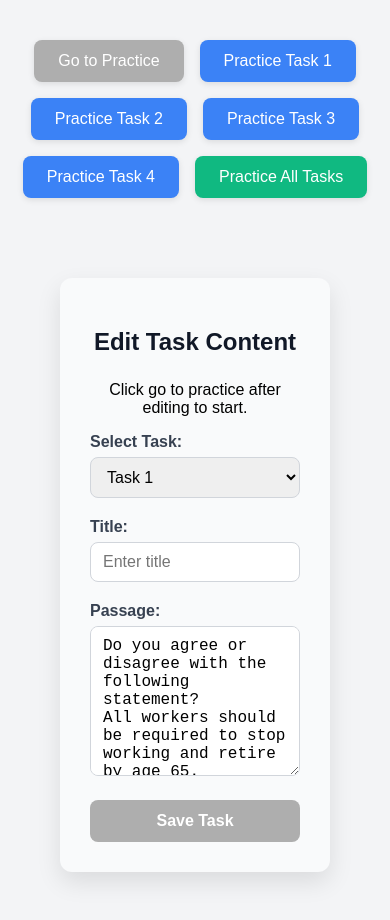
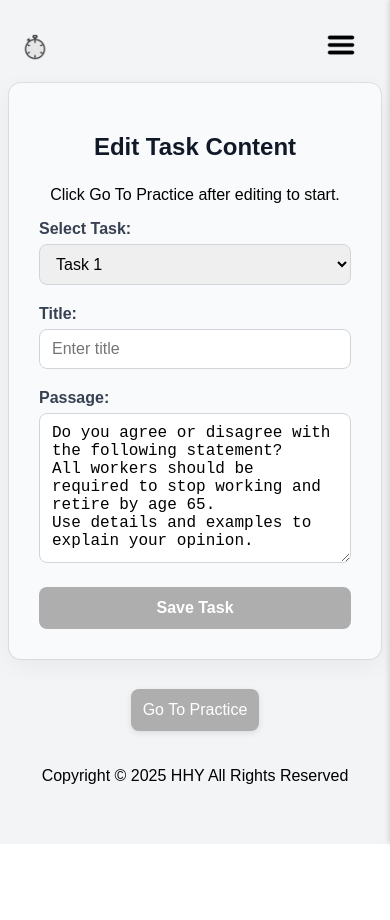
Before and after one commit to Yu-1223/Toefl-Speaking-Timer, a React (Create React App) app: page / in a window 390 px wide. Shown: the top 920 px of the page. After the commit the page ends 844 px from the top, so only its background shows below. Built offline with nearby package versions, Linux system fonts and the light colour scheme.

Commit message:
UPDATE mobile

```diff
--- a/src/App.css
+++ b/src/App.css
@@ -5,23 +5,29 @@
   flex-direction: column;
   align-items: center;
   justify-content: flex-start;
-  background-color: #f3f4f6; /* light gray */
-  padding: 40px 20px;
+  background-color: #f3f4f6;
   font-family: Arial, sans-serif;
 }
 
 /* Header layout */
 .header {
   display: flex;
-  flex-wrap: wrap;
+  flex-direction: column;
   justify-content: center;
   gap: 16px;
-  margin-bottom: 40px;
+  margin-bottom: 20px;
+}
+
+.header-button {
+  display: grid;
+  width: 80vw;
+  grid-template-columns: repeat(auto-fill, minmax(150px, 1fr)); /* Equal width columns */
+  gap: 20px; /* Space between items */
 }
 
 /* Base button styles */
 .button {
-  padding: 12px 24px;
+  padding: 12px;
   border: none;
   border-radius: 8px;
   font-size: 16px;
@@ -61,3 +67,107 @@
   background-color: gray;
   transform: translateY(-2px);
 }
+
+.sidebar {
+  position: fixed;
+  right: 0;  /* move sidebar to the right */
+  width: 250px;
+  height: 100%; /* full height minus header */
+  background-color: #f9f9f9;
+  box-shadow: -2px 0 5px rgba(0,0,0,0.1); /* shadow on the left side of sidebar */
+
+  /* Start off-screen to the right */
+  transform: translateX(100%);
+  transition: transform 0.3s ease-in-out;
+
+  z-index: 999;
+  display: flex;
+}
+
+/* When sidebar is open */
+.sidebar.show {
+  transform: translateX(0); /* bring it into view */
+}
+
+.sidebar-content {
+  display: flex;
+  flex-direction: column;
+  width: 100%;
+}
+
+.sidebar-content .button {
+  margin-bottom: 10px;
+}
+
+/* Toggle button for mobile */
+.menu-toggle {
+  padding: 10px 15px;
+  border: none;
+  border-radius: 4px;
+  cursor: pointer;
+  color: black;
+  background-color: #f3f4f6;
+}
+
+.close-toggle {
+  border: none;
+  border-radius: 4px;
+  cursor: pointer;
+  color: black;
+  background-color: #f9f9f9;
+  padding: 20px;
+}
+
+.header-mobile {
+  display: flex;
+  width: 90%;
+  padding: 0px;
+  justify-content: space-between;
+  margin-top: 20px;
+}
+
+.logo {
+  display: flex;
+  align-items: center;
+  justify-content: center;
+  column-gap: 5px;
+}
+
+.sidebar-icon {
+  width: 30px;
+  height: 30px;
+}
+
+.sidebar-button {
+  width: 100%;
+  padding: 12px 20px;
+  background-color: #f9f9f9; /* White background */
+  border: none; /* Remove default borders */
+
+  border-bottom: 1px solid #b6b6b6; /* Soft divider */
+
+  font-size: 18px;
+  font-weight: 500;
+  color: #504f4f;
+
+  text-align: left;
+  cursor: pointer;
+
+  transition: background-color 0.3s ease, color 0.3s ease;
+}
+
+.sidebar-content .sidebar-button:first-child {
+  border-top: 1px solid #b6b6b6;
+}
+
+
+@media (min-width: 769px) {
+  .header-mobile,
+  .sidebar {
+    display: none;
+  }
+
+  .main-content {
+    margin-top: 0;
+  }
+}
--- a/src/App.js
+++ b/src/App.js
@@ -1,4 +1,4 @@
-import React, { useState } from 'react';
+import React, { useState, useEffect } from 'react';
 import SpeakingTimer from './components/SpeakingTimer';
 import SingleTask from './components/SingleTask';
 import InputPage from './components/InputPage'; // import the new component
@@ -7,6 +7,21 @@ import './App.css';
 function App() {
   const [task, setTask] = useState("task 1");
   const [showInputPage, setShowInputPage] = useState(true); // toggle between pages
+  const [showSidebar, setShowSidebar] = useState(false);
+  const [isMobile, setIsMobile] = useState(window.innerWidth < 768);
+
+  // ✅ Update screen size on resize
+  useEffect(() => {
+    const handleResize = () => {
+      setIsMobile(window.innerWidth < 768);
+      if (window.innerWidth >= 768) {
+        setShowSidebar(false); // close sidebar on big screen
+      }
+    };
+
+    window.addEventListener('resize', handleResize);
+    return () => window.removeEventListener('resize', handleResize);
+  }, []);
 
   const [readingMaterials, setReadingMaterials] = useState({
     1: { title: '', passage: `Do you agree or disagree with the following statement?\nAll workers should be required to stop working and retire by age 65.\nUse details and examples to explain your opinion.` },
@@ -17,26 +32,82 @@ function App() {
 
   return (
     <div className="app-container">
-      <header className="header">
-        <button onClick={() => setShowInputPage(!showInputPage)} className="button button-gray">
-          {showInputPage ? "Go to Practice" : "Edit Tasks"}
+      {isMobile && (
+        <header className='header-mobile'>
+          <div className='logo'>
+            <img src='/logo.png' alt='logo' style={{ width: '30px', height: '30px' }} />
+          </div>
+          <button onClick={() => setShowSidebar(!showSidebar)} className="menu-toggle">
+              <img src='/menu.png' alt='open menu' className='sidebar-icon' />
           </button>
-        <button onClick={() => setTask("task 1")} className="button button-blue">
+        </header>
+      )}
+      {/* Sidebar - appears on mobile when toggled, always hidden on desktop */}
+      {isMobile && (
+        <aside className={`sidebar ${showSidebar ? 'show' : ''}`}>
+          {/* Content of sidebar is header-buttons on mobile */}
+          <div className='sidebar-content'>
+            <div>
+              <button onClick={() => setShowSidebar(!showSidebar)} className="close-toggle">
+                  <img src='/close.png' alt='close menu' className='sidebar-icon' />
+              </button>
+            </div>
+            <div>
+            <button onClick={() => setShowInputPage(true)} className="sidebar-button">
+              Edit Tasks
+            </button>
+            <button onClick={() => {setTask("task 1"); setShowInputPage(false);}} className="sidebar-button">
               Practice Task 1
             </button>
-        <button onClick={() => setTask("task 2")} className="button button-blue">
+            <button onClick={() => {setTask("task 2"); setShowInputPage(false);}} className="sidebar-button">
               Practice Task 2
             </button>
-        <button onClick={() => setTask("task 3")} className="button button-blue">
+            <button onClick={() => {setTask("task 3"); setShowInputPage(false);}} className="sidebar-button">
               Practice Task 3
             </button>
-        <button onClick={() => setTask("task 4")} className="button button-blue">
+            <button onClick={() => {setTask("task 4"); setShowInputPage(false);}} className="sidebar-button">
               Practice Task 4
             </button>
-        <button onClick={() => setTask("all task")} className="button button-green">
+            <button onClick={() => {setTask("all task"); setShowInputPage(false);}} className="sidebar-button">
               Practice All Tasks
             </button>
+            </div>
+
+          </div>
+        </aside>
+      )}
+
+      {/* Desktop Header (full content including buttons) */}
+      {!isMobile && (
+        <header className="header">
+          <div className='logo'>
+            <img src='/logo.png' alt='logo' style={{ width: '30px', height: '30px' }} />
+            <h2 style={{ textAlign: 'center' }}>TOEFL Speaking Timer</h2>
+          </div>
+          <div className='header-button'>
+            <button onClick={() => setShowInputPage(true)} className="button button-gray">
+              Edit Tasks
+            </button>
+            <button onClick={() => {setTask("task 1"); setShowInputPage(false);}} className="button button-blue">
+              Practice Task 1
+            </button>
+            <button onClick={() => {setTask("task 2"); setShowInputPage(false);}} className="button button-blue">
+              Practice Task 2
+            </button>
+            <button onClick={() => {setTask("task 3"); setShowInputPage(false);}} className="button button-blue">
+              Practice Task 3
+            </button>
+            <button onClick={() => {setTask("task 4"); setShowInputPage(false);}} className="button button-blue">
+              Practice Task 4
+            </button>
+            <button onClick={() => {setTask("all task"); setShowInputPage(false);}} className="button button-green">
+              Practice All Tasks
+            </button>
+          </div>
         </header>
+      )}
+
+
 
       {!showInputPage ? (
         <>
@@ -57,8 +128,12 @@ function App() {
           )}
         </>
       ) : (
-        <InputPage readingMaterials={readingMaterials} setReadingMaterials={setReadingMaterials} />
+        <>
+          <InputPage readingMaterials={readingMaterials} setReadingMaterials={setReadingMaterials} isMobile={isMobile}/>
+          <button onClick={() => {setTask("all task"); setShowInputPage(false);}} style={{margin: '20px'}} className="button button-gray">Go To Practice</button>
+        </>
       )}
+      <p>Copyright © 2025 HHY All Rights Reserved</p>
     </div>
   );
 }
--- a/src/components/InputPage.css
+++ b/src/components/InputPage.css
@@ -1,11 +1,11 @@
 .input-page-container {
-    max-width: 1000px;
-    width: 60%;
-    margin: 40px auto;
+    max-width: 800px;
+    width: 80%;
+    margin: 10px auto;
     padding: 30px;
     background-color: #f9fafb;
     border-radius: 12px;
-    box-shadow: 0 10px 25px rgba(0, 0, 0, 0.1);
+    box-shadow: rgba(0, 0, 0, 0.05) 0px 6px 24px 0px, rgba(0, 0, 0, 0.08) 0px 0px 0px 1px;
     font-family: 'Arial', sans-serif;
   }
 
--- a/src/components/InputPage.jsx
+++ b/src/components/InputPage.jsx
@@ -1,7 +1,7 @@
 import React, { useState } from 'react';
 import './InputPage.css'; // Add CSS file here
 
-const InputPage = ({ readingMaterials, setReadingMaterials }) => {
+const InputPage = ({ readingMaterials, setReadingMaterials, isMobile }) => {
   const [selectedTask, setSelectedTask] = useState(1);
   const [title, setTitle] = useState(readingMaterials[selectedTask].title);
   const [passage, setPassage] = useState(readingMaterials[selectedTask].passage);
@@ -27,7 +27,7 @@ const InputPage = ({ readingMaterials, setReadingMaterials }) => {
   return (
     <div className="input-page-container">
       <h2 className="input-page-heading">Edit Task Content</h2>
-      <p style={{textAlign: 'center'}}>Click go to practice after editing to start.</p>
+      <p style={{textAlign: 'center'}}>Click Go To Practice after editing to start.</p>
 
       <label className="input-page-label">Select Task:</label>
       <select
--- a/src/components/SingleTask.jsx
+++ b/src/components/SingleTask.jsx
@@ -93,13 +93,13 @@ const SingleTask = ({ task, title, passage }) => {
 
     return (
       <div style={styles.container}>
-        <h2>Task {task}</h2>
+        <h2 style={{ fontWeight: 'bold', textAlign: 'center' }}>Task {task}</h2>
 
         {/* ✅ Show reading material if in reading/prep */}
         {(phase === 'reading' || (phase === 'prep' && task === 1)) && (
           <div style={styles.readingBox}>
-            <p style={{ fontWeight: 'bold' }}>{title}</p>
-            <p style={{ whiteSpace: 'pre-wrap' }}>{passage}</p>
+            <p style={{ fontWeight: 'bold', textAlign: 'center' }}>{title}</p>
+            <p style={{ whiteSpace: 'pre-wrap', textAlign: 'left'}}>{passage}</p>
           </div>
         )}
 
@@ -114,15 +114,17 @@ const SingleTask = ({ task, title, passage }) => {
           </div>
         )}
 
+        <div style={styles.controlButton}>
           {/* ✅ Timers */}
           {phase === 'reading' && <p>Reading Time: {readingTime} sec</p>}
           {phase === 'prep' && <p>Preparation Time: {prepTime} sec</p>}
           {phase === 'speaking' && <p>Speaking Time: {speakTime} sec</p>}
 
+          <div style={styles.controlButtonGroup}>
             {/* ✅ Control buttons */}
             {phase === 'idle' && (
               <button onClick={startTask} style={styles.button}>
-            Start Task {task}
+                Start
               </button>
             )}
 
@@ -134,8 +136,10 @@ const SingleTask = ({ task, title, passage }) => {
 
             {/* ✅ Restart Button always visible */}
             <button onClick={restartTask} style={{ ...styles.button, backgroundColor: '#FA8072' }}>
-          Restart Task
+              Restart
             </button>
+          </div>
+        </div>
       </div>
     );
   };
@@ -145,7 +149,6 @@ const styles = {
     maxWidth: '600px',
     margin: '0 auto',
     padding: '20px',
-    textAlign: 'center',
   },
   readingBox: {
     border: '1px solid #ccc',
@@ -172,7 +175,20 @@ const styles = {
     cursor: 'pointer',
     transition: 'background-color 0.2s ease, transform 0.2s ease',
     boxShadow: '0 2px 6px rgba(0, 0, 0, 0.1)',
+    minWidth: '100px',
   },
+  controlButton: {
+    width: '100%',
+    display: 'flex',
+    flexDirection: 'column',
+    justifyContent: 'center',
+    alignItems: 'center',
+  },
+  controlButtonGroup: {
+    display: 'flex',
+    justifyContent: 'center',
+    alignItems: 'center',
+  }
 };
 
 export default SingleTask;
--- a/src/components/SpeakingTimer.jsx
+++ b/src/components/SpeakingTimer.jsx
@@ -14,13 +14,14 @@ const SpeakingTimer = ( {readingMaterials} ) => {
   const [speakTime, setSpeakTime] = useState(0);
   const [phase, setPhase] = useState('idle');
   const [paused, setPaused] = useState(false);
+  const [hasStarted, setHasStarted] = useState(false);
 
   const taskInfo = TASKS[currentTask];
 
-  const startListening = () => {
+  const startListening = useCallback(() => {
     setPhase('listening');
     setPaused(false);
-  };
+  }, []);
 
   const startPrepTimer = useCallback(() => {
     setPrepTime(taskInfo.prepTime);
@@ -33,6 +34,28 @@ const SpeakingTimer = ( {readingMaterials} ) => {
     setPhase('speaking');
     setPaused(false);
   }, [taskInfo]);
+
+  const startTaskFor = useCallback((taskNumber) => {
+    const task = TASKS[taskNumber];
+    setPaused(false);
+
+    console.log(taskNumber)
+
+    if (taskNumber === 1) {
+      setHasStarted(true);
+    }
+
+    if (task.readingTime > 0) {
+      setReadingTime(task.readingTime);
+      setPhase('reading');
+    } else if (task.hasListening) {
+      startListening();
+    } else {
+      startPrepTimer();
+    }
+  }, [startListening, startPrepTimer]);
+
+
 
   useEffect(() => {
     let timer;
@@ -60,15 +83,38 @@ const SpeakingTimer = ( {readingMaterials} ) => {
         timer = setTimeout(() => setSpeakTime(speakTime - 1), 1000);
       } else if (phase === 'speaking' && speakTime === 0) {
         alert('Speaking time is over!');
-        setPhase('idle');
+
+        if (currentTask < 4) {
+          const next = currentTask + 1;
+          setCurrentTask(next);
+          startTaskFor(next);
+        } else {
+          alert('You have finished all tasks!');
+          setPhase('done');
+        }
       }
     }
 
     return () => clearTimeout(timer);
-  }, [readingTime, prepTime, speakTime, phase, paused, startPrepTimer, startSpeakTimer, taskInfo]);
+  }, [
+    readingTime,
+    prepTime,
+    speakTime,
+    phase,
+    paused,
+    startPrepTimer,
+    startSpeakTimer,
+    startListening,
+    taskInfo,
+    currentTask,
+    startTaskFor,
+  ]);
+
+
 
   const startTask = () => {
     setPaused(false);
+    setHasStarted(true);
 
     if (taskInfo.readingTime > 0) {
       setReadingTime(taskInfo.readingTime);
@@ -80,15 +126,6 @@ const SpeakingTimer = ( {readingMaterials} ) => {
     }
   };
 
-  const nextTask = () => {
-    const next = currentTask < 4 ? currentTask + 1 : 1;
-    setCurrentTask(next);
-    setPhase('idle');
-    setReadingTime(TASKS[next].readingTime);
-    setPrepTime(TASKS[next].prepTime);
-    setSpeakTime(TASKS[next].speakTime);
-    setPaused(false);
-  };
 
   // 🔧 Restart task function
   const restartTask = () => {
@@ -98,6 +135,7 @@ const SpeakingTimer = ( {readingMaterials} ) => {
     setSpeakTime(TASKS[1].speakTime);
     setPhase('idle');
     setPaused(false);
+    setHasStarted(false);
   };
 
   const togglePause = () => {
@@ -106,7 +144,12 @@ const SpeakingTimer = ( {readingMaterials} ) => {
 
   return (
     <div style={styles.container}>
+      { hasStarted ? (
         <h2 style={{ textAlign: 'center' }}>Task {currentTask}</h2>
+      ) : (
+        <h2 style={{ textAlign: 'center' }}>Start Speaking Section</h2>
+      )}
+
 
       {/* ✅ Show reading box only during reading or prep */}
       {(phase === 'reading' || (phase === 'prep' && currentTask === 1)) && (
@@ -132,13 +175,16 @@ const SpeakingTimer = ( {readingMaterials} ) => {
         </div>
       )}
 
+      <div style={styles.controlButton}>
+        {/* ✅ Timers */}
         {phase === 'reading' && <p>Reading Time: {readingTime} sec</p>}
         {phase === 'prep' && <p>Preparation Time: {prepTime} sec</p>}
         {phase === 'speaking' && <p>Speaking Time: {speakTime} sec</p>}
 
-      {phase === 'idle' && (
+        <div style={styles.controlButtonGroup}>
+          {phase === 'idle' && currentTask === 1 && (
             <button onClick={startTask} style={styles.button}>
-          Start Task {currentTask}
+              Start
             </button>
           )}
 
@@ -147,15 +193,16 @@ const SpeakingTimer = ( {readingMaterials} ) => {
               {paused ? 'Resume' : 'Pause'}
             </button>
           )}
-
-      <button onClick={nextTask} style={styles.button}>
-        Next Task
-      </button>
-
-      {/* ✅ Restart Button always visible */}
-      <button onClick={restartTask} style={{ ...styles.button, backgroundColor: '#FA8072' }}>
+          {hasStarted && (
+            <button
+              onClick={restartTask}
+              style={{ ...styles.button, backgroundColor: '#FA8072' }}
+            >
               Restart All
             </button>
+          )}
+        </div>
+      </div>
     </div>
   );
 };
@@ -165,7 +212,6 @@ const styles = {
     maxWidth: '600px',
     margin: '0 auto',
     padding: '20px',
-    textAlign: 'center',
   },
   readingBox: {
     border: '1px solid #ccc',
@@ -183,7 +229,7 @@ const styles = {
     borderRadius: '8px',
   },
   button: {
-    margin: '10px',
+    margin: '5px',
     cursor: 'pointer',
     backgroundColor: 'gray',
     color: 'white',
@@ -193,7 +239,20 @@ const styles = {
     fontSize: '16px',
     transition: 'background-color 0.2s ease, transform 0.2s ease',
     boxShadow: '0 2px 6px rgba(0, 0, 0, 0.1)',
+    minWidth: '130px',
   },
+  controlButton: {
+    width: '100%',
+    display: 'flex',
+    flexDirection: 'column',
+    justifyContent: 'center',
+    alignItems: 'center',
+  },
+  controlButtonGroup: {
+    display: 'flex',
+    justifyContent: 'center',
+    alignItems: 'center',
+  }
 };
 
 export default SpeakingTimer;
```
Also changed, not shown: public/close.png (added), public/menu.png (added). Lines whose indentation alone changed are shown as unchanged.
